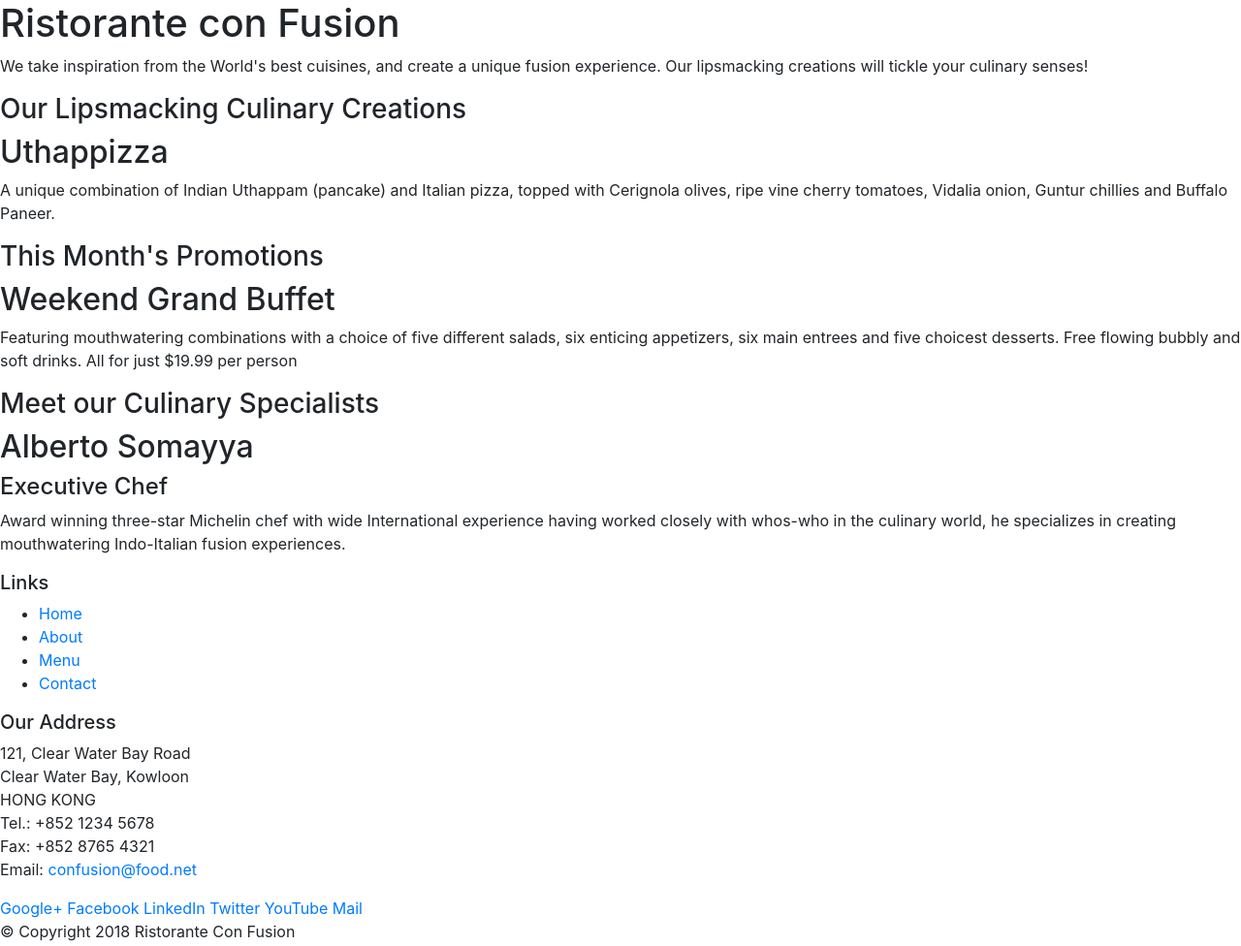
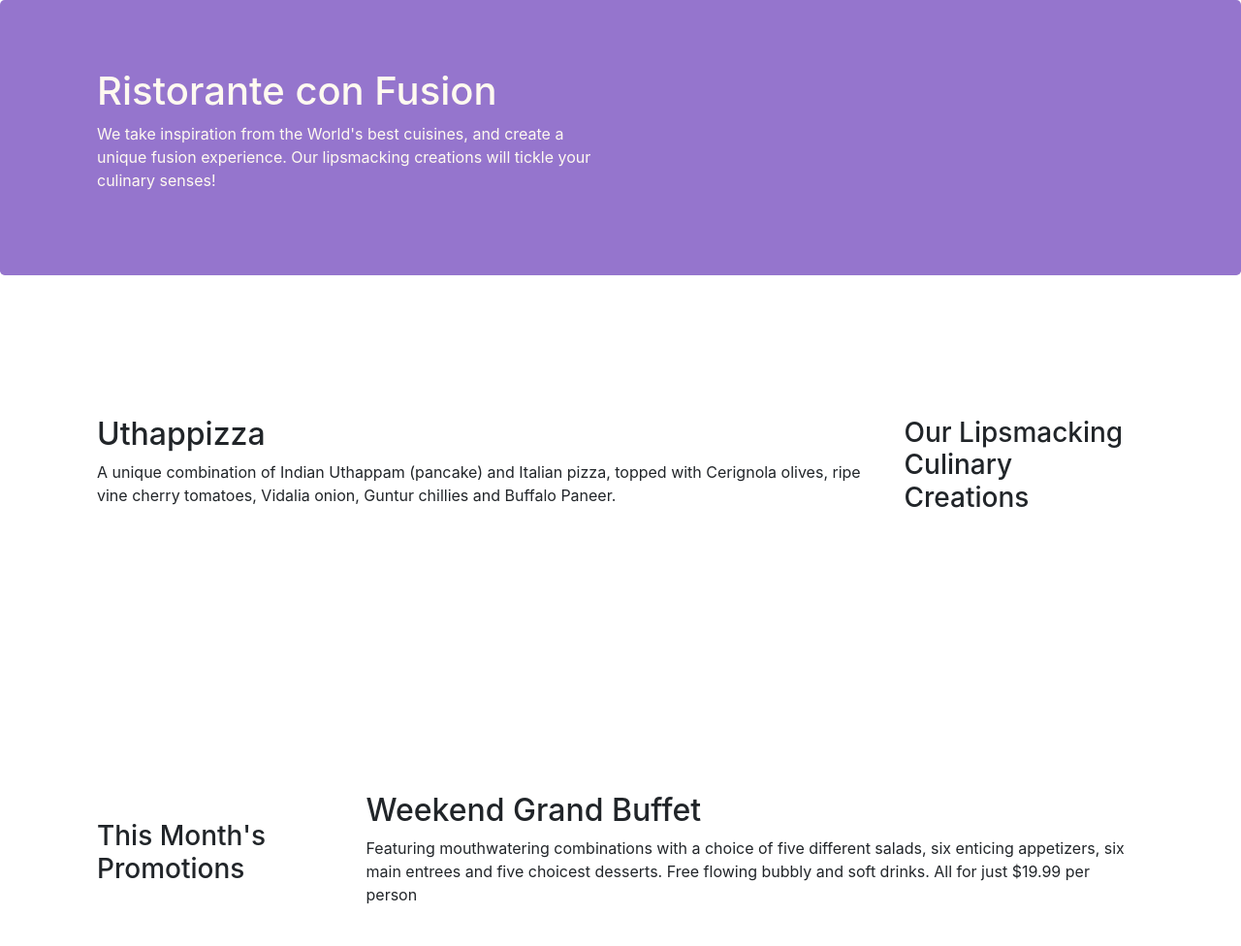
Before and after one commit to stym1g/bootstrap, a website: page index.html in a window 1280 px wide. Shown: the top 976 px of the page at 97% size. Drawn offline with nearby package versions, Linux system fonts and the light colour scheme.

Commit message:
bootstrap grid excercise

```diff
--- /dev/null
+++ b/css/style.css
@@ -0,0 +1,30 @@
+.row-header{
+	margin: 0px auto;
+	padding: 0px auto;
+}
+
+.row-content{
+	margin: 0px auto;
+	padding: 50px 0px 50px 0px;
+	border-bottom: 1px rindge;
+	min-height: 400px;
+}
+
+.footer{
+	background-color: #D1C4E9;
+	margin: 0px auto;
+	padding: 20px 0px 20px 0px;
+}
+
+.jumbotron{
+	padding: 70px 30px 70px 30px;
+	margin: 0px;
+	background: #9575CD;
+	color: floralwhite;
+}
+
+.address{
+	font-size: 80%;
+	margin: 0px;
+	color: #0f0f0f
+}
--- a/index.html
+++ b/index.html
@@ -9,51 +9,52 @@
 
     <!-- Bootstrap CSS -->
     <link rel="stylesheet" href="node_modules/bootstrap/dist/css/bootstrap.min.css">
+    <link rel="stylesheet" href="css/style.css">
     <title>Ristorante Con Fusion</title>
 </head>
 
 <body>
 
-    <header>
-        <div>
-            <div>
-                <div>
+    <header class="jumbotron">
+        <div class="container">
+            <div class="row row-header">
+                <div class="col-12 col-sm-6">
                     <h1>Ristorante con Fusion</h1>
                     <p>We take inspiration from the World's best cuisines, and create a unique fusion experience. Our lipsmacking creations will tickle your culinary senses!</p>
                 </div>
-                <div>
+                <div class="col-12 col-sm">
                 </div>
             </div>
         </div>
     </header>
 
-    <div>
-        <div>
-            <div>
+    <div class="container">
+        <div class="row row-content align-items-center">
+            <div class="col-12 col-sm-4 order-sm-last col-md-3">
                 <h3>Our Lipsmacking Culinary Creations</h3>
             </div>
-            <div>
+            <div class="col col-sm order-sm-first col-md">
                 <h2>Uthappizza</h2>
                 <p>A unique combination of Indian Uthappam (pancake) and Italian pizza, topped with Cerignola olives, ripe vine cherry tomatoes, Vidalia onion, Guntur chillies and Buffalo Paneer.</p>
             </div>
         </div>
 
 
-        <div>
-            <div>
+        <div class="row row-content align-items-center">
+            <div class="col-12 col-sm-4 col-md-3">
                 <h3>This Month's Promotions</h3>
             </div>
-            <div>
+            <div class="col col-sm col-md">
                 <h2>Weekend Grand Buffet</h2>
                 <p>Featuring mouthwatering combinations with a choice of five different salads, six enticing appetizers, six main entrees and five choicest desserts. Free flowing bubbly and soft drinks. All for just $19.99 per person </p>
             </div>
         </div>
 
-        <div>
-            <div>
+        <div class="row row-content align-items-center">
+            <div class="col-12 order-sm-last col-sm-4 col-md-3">
                 <h3>Meet our Culinary Specialists</h3>
             </div>
-            <div>
+            <div class="col col-sm order-sm-first col-md">
                 <h2>Alberto Somayya</h2>
                 <h4>Executive Chef</h4>
                 <p>Award winning three-star Michelin chef with wide International experience having worked closely with whos-who in the culinary world, he specializes in creating mouthwatering Indo-Italian fusion experiences. </p>
@@ -61,19 +62,19 @@
         </div>
     </div>
 
-    <footer>
-        <div>
-            <div>
-                <div>
+    <footer class="footer">
+        <div class="container">
+            <div class="row">
+                <div class="col-4 offset-1 col-sm-2">
                     <h5>Links</h5>
-                    <ul>
+                    <ul  class="list-unstyled">
                         <li><a href="#">Home</a></li>
                         <li><a href="#">About</a></li>
                         <li><a href="#">Menu</a></li>
                         <li><a href="#">Contact</a></li>
                     </ul>
                 </div>
-                <div>
+                <div class="col-7 col-sm-5">
                     <h5>Our Address</h5>
                     <address>
 		              121, Clear Water Bay Road<br>
@@ -84,8 +85,8 @@
 		              Email: <a href="mailto:confusion@food.net">confusion@food.net</a>
 		           </address>
                 </div>
-                <div>
-                    <div>
+                <div class="col-12 col-sm-4 align-self-center">
+                    <div class="text=center">
                         <a href="http://google.com/+">Google+</a>
                         <a href="http://www.facebook.com/profile.php?id=">Facebook</a>
                         <a href="http://www.linkedin.com/in/">LinkedIn</a>
@@ -95,8 +96,8 @@
                     </div>
                 </div>
            </div>
-           <div>
-                <div>
+           <div class="row justify-content-center">
+                <div class="col-auto">
                     <p>© Copyright 2018 Ristorante Con Fusion</p>
                 </div>
            </div>
```
